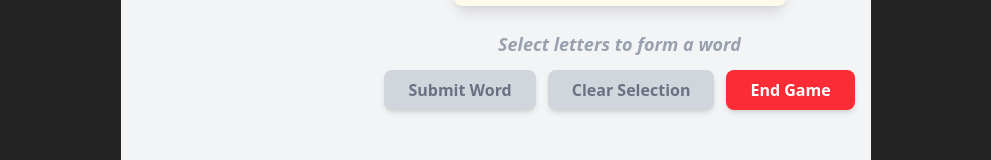
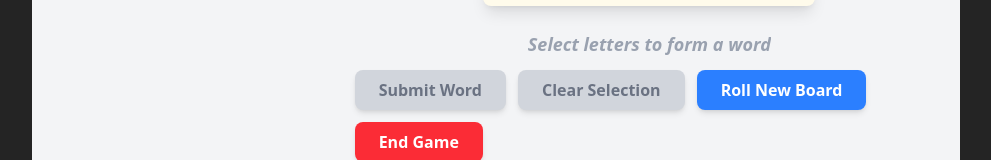
Before and after one commit to tmorse01/boggle-game, a React (Vite) app: page / in a window 1280 px wide. Both pictures are taken after a click on the button "Start Game". Shown: the part 462-622 px from the top of the page, without its empty margins (144-1135 px from the left). Built offline with nearby package versions, Linux system fonts and the light colour scheme; no server answers.

Commit message:
Move the ability to reroll a board only after a game has started

```diff
--- a/src/components/Controls.tsx
+++ b/src/components/Controls.tsx
@@ -60,13 +60,6 @@ const Controls: React.FC<ControlsProps> = ({
               className="bg-green-500 hover:bg-green-600 text-white font-bold py-2 px-6 rounded-lg shadow-md transition-colors duration-200"
             >
               {gameState === "idle" ? "Start Game" : "Play Again"}
-            </button>
-
-            <button
-              onClick={() => startGame()}
-              className="bg-blue-500 hover:bg-blue-600 text-white font-bold py-2 px-6 rounded-lg shadow-md transition-colors duration-200"
-            >
-              Roll New Board
             </button>
 
             <button
@@ -146,6 +139,21 @@ const Controls: React.FC<ControlsProps> = ({
             <button
               onClick={() => {
                 if (
+                  window.confirm("Are you sure you want to roll a new board?")
+                ) {
+                  startGame();
+                } else {
+                  return;
+                }
+              }}
+              className="bg-blue-500 hover:bg-blue-600 text-white font-bold py-2 px-6 rounded-lg shadow-md transition-colors duration-200"
+            >
+              Roll New Board
+            </button>
+
+            <button
+              onClick={() => {
+                if (
                   window.confirm(
                     "Are you sure you want to end the current game?"
                   )
```
